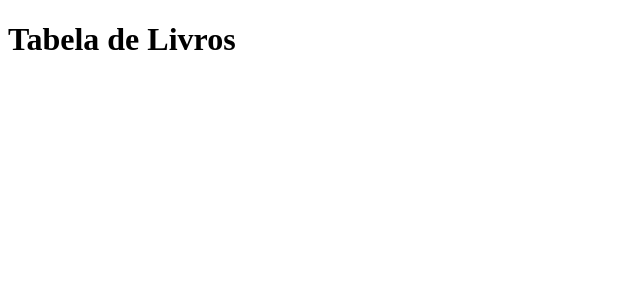
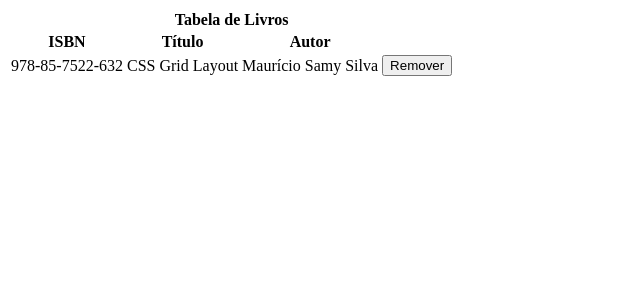
Before and after one commit to eguilhermeleite/react-estudos, a React (Create React App) app in the folder livro-react-maujor/tabela-livros/: page / in a window 1280 px wide. Shown: the top 300 px of the page, without its empty margins (0-640 px from the left). Built offline with nearby package versions, Linux system fonts and the light colour scheme.

Commit message:
criados componentes TabelaHead e TabelaBody

```diff
--- a/livro-react-maujor/tabela-livros/src/App.js
+++ b/livro-react-maujor/tabela-livros/src/App.js
@@ -1,9 +1,14 @@
 //components
-
+import React from "react";
+import TabelaBody from "./components/TabelaBody";
+import TabelaHead from "./components/TabelaHead";
 
 const App = () => (
-  <div className="App">
-    <h1>Tabela de Livros</h1>
+  <div>
+    <table className="tabela">
+      <TabelaHead />
+      <TabelaBody />
+    </table>
   </div>
 );
 
--- /dev/null
+++ b/livro-react-maujor/tabela-livros/src/components/TabelaBody.js
@@ -0,0 +1,18 @@
+
+
+const TabelaBody = () => (
+
+    <tbody>
+        <tr>
+            <td>978-85-7522-632</td>
+            <td>CSS Grid Layout</td>
+            <td>Maurício Samy Silva</td>
+            <td>
+                <button className='botao remover'>Remover</button>
+            </td>
+        </tr>
+    </tbody>
+
+);
+
+export default TabelaBody
--- /dev/null
+++ b/livro-react-maujor/tabela-livros/src/components/TabelaHead.js
@@ -0,0 +1,20 @@
+import React from "react";
+
+const TabelaHead = () => (
+
+    <thead>
+        <tr>
+            <th colSpan="4">Tabela de Livros</th>
+        </tr>
+        <tr>
+            <th>ISBN</th>
+            <th>Título</th>
+            <th>Autor</th>
+            <th></th>
+        </tr>
+    </thead>
+
+
+);
+
+export default TabelaHead
```
